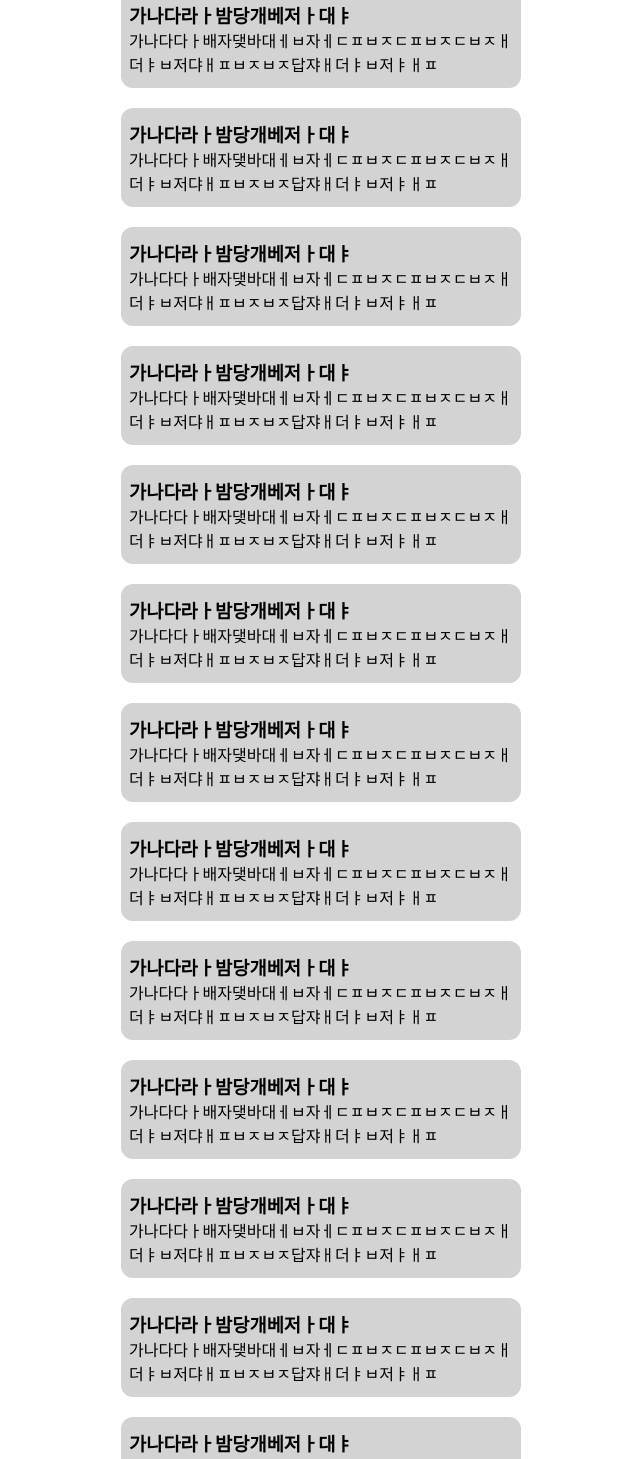
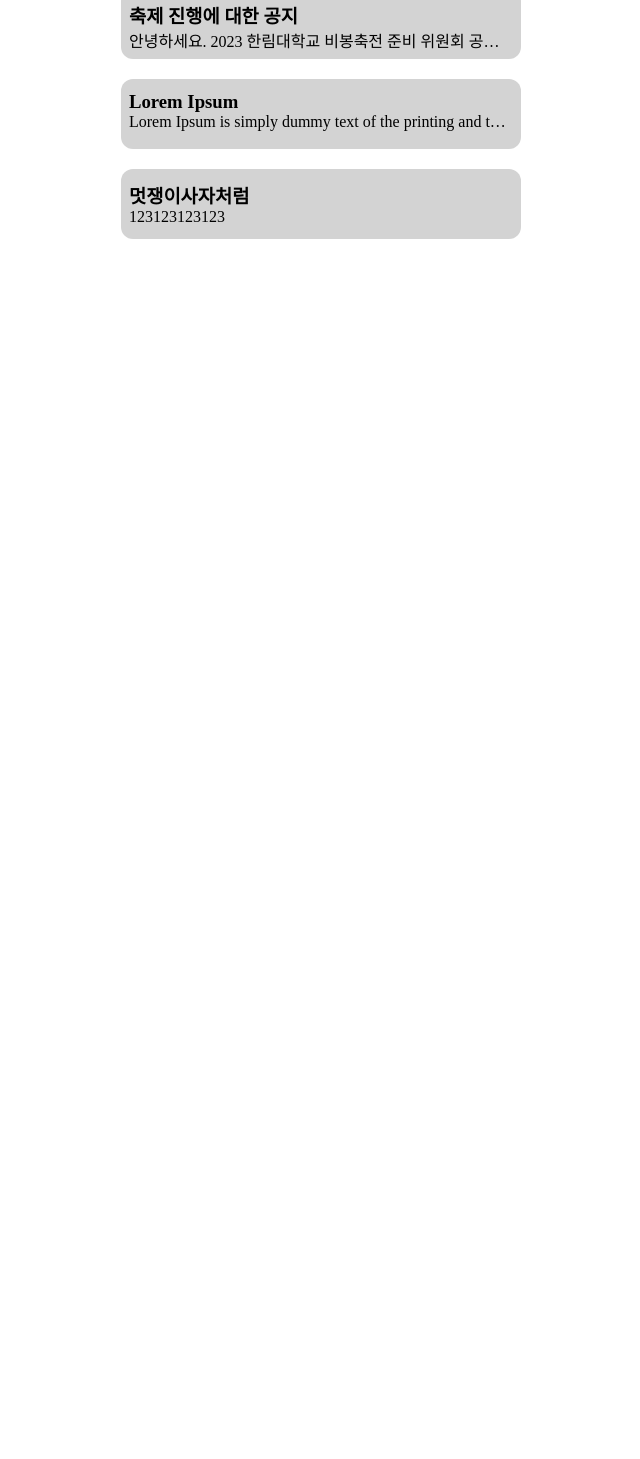
Before and after one commit to Hallym-LIKELION/HallymFestival2023-Frontend, a Vue app: page /announcement in a window 1280 px wide. Shown: the part 264-1723 px from the top of the page, without its empty margins (319-959 px from the left). After the commit the page ends 800 px from the top, so only its background shows below. Built offline with nearby package versions, Linux system fonts and the light colour scheme.

Commit message:
feat: AnnouncementItem prop 넘겨주기 구현 및 샘플 텍스트 변경

```diff
--- a/src/components/AnnouncementItem.vue
+++ b/src/components/AnnouncementItem.vue
@@ -1,19 +1,23 @@
-<script setup></script>
+<script setup>
+const props = defineProps(['title', 'content'])
+</script>
 
 <template>
   <div>
-    <h3>가나다라ㅏ밤당개베저ㅏ대ㅑ</h3>
+    <h3>{{ title }}</h3>
     <p>
-      가나다다ㅏ배자댖바대ㅔㅂ자ㅔㄷㅍㅂㅈㄷㅍㅂㅈㄷㅂㅈㅐ더ㅑㅂ저댜ㅐㅍㅂㅈㅂㅈ답쟈ㅐ더ㅑㅂ저ㅑㅐㅍ
+      {{ content }}
     </p>
   </div>
 </template>
 
 <style scoped>
 div {
-  width: 400px;
+  width: 100%;
   border-radius: 12px;
   background-color: lightgray;
+  height: 70px;
+  overflow: hidden;
 }
 
 h3 {
@@ -24,5 +28,8 @@ h3 {
 p {
   margin: 0 8px;
   margin-bottom: 12px;
+  overflow: hidden;
+  text-overflow: ellipsis;
+  white-space: nowrap;
 }
 </style>
--- a/src/views/AnnouncementView.vue
+++ b/src/views/AnnouncementView.vue
@@ -8,19 +8,15 @@ import AnnouncementItem from '../components/AnnouncementItem.vue'
     <h1>공지사항</h1>
     <div class="search-bar"><SearchBar /></div>
     <div class="announcement-list">
-      <AnnouncementItem />
-      <AnnouncementItem />
-      <AnnouncementItem />
-      <AnnouncementItem />
-      <AnnouncementItem />
-      <AnnouncementItem />
-      <AnnouncementItem />
-      <AnnouncementItem />
-      <AnnouncementItem />
-      <AnnouncementItem />
-      <AnnouncementItem />
-      <AnnouncementItem />
-      <AnnouncementItem />
+      <AnnouncementItem
+        title="축제 진행에 대한 공지"
+        content="안녕하세요. 2023 한림대학교 비봉축전 준비 위원회 공지사항입니다. 감사합니다."
+      />
+      <AnnouncementItem
+        title="Lorem Ipsum"
+        content="Lorem Ipsum is simply dummy text of the printing and typesetting industry. Lorem Ipsum has been the industry's standard dummy text ever since the 1500s, when an unknown printer took a galley of type and scrambled it to make a type specimen book."
+      />
+      <AnnouncementItem title="멋쟁이사자처럼" content="123123123123" />
     </div>
   </main>
 </template>
@@ -34,6 +30,7 @@ h1 {
 }
 
 .search-bar {
+  margin: 0 10px;
   margin-bottom: 24px;
   display: flex;
   justify-content: center;
@@ -43,9 +40,11 @@ h1 {
   display: flex;
   flex-direction: column;
   align-items: center;
+  margin: 0 10px;
 }
 
 .announcement-list > * {
+  max-width: 400px;
   margin: 10px 0;
 }
 </style>
```
